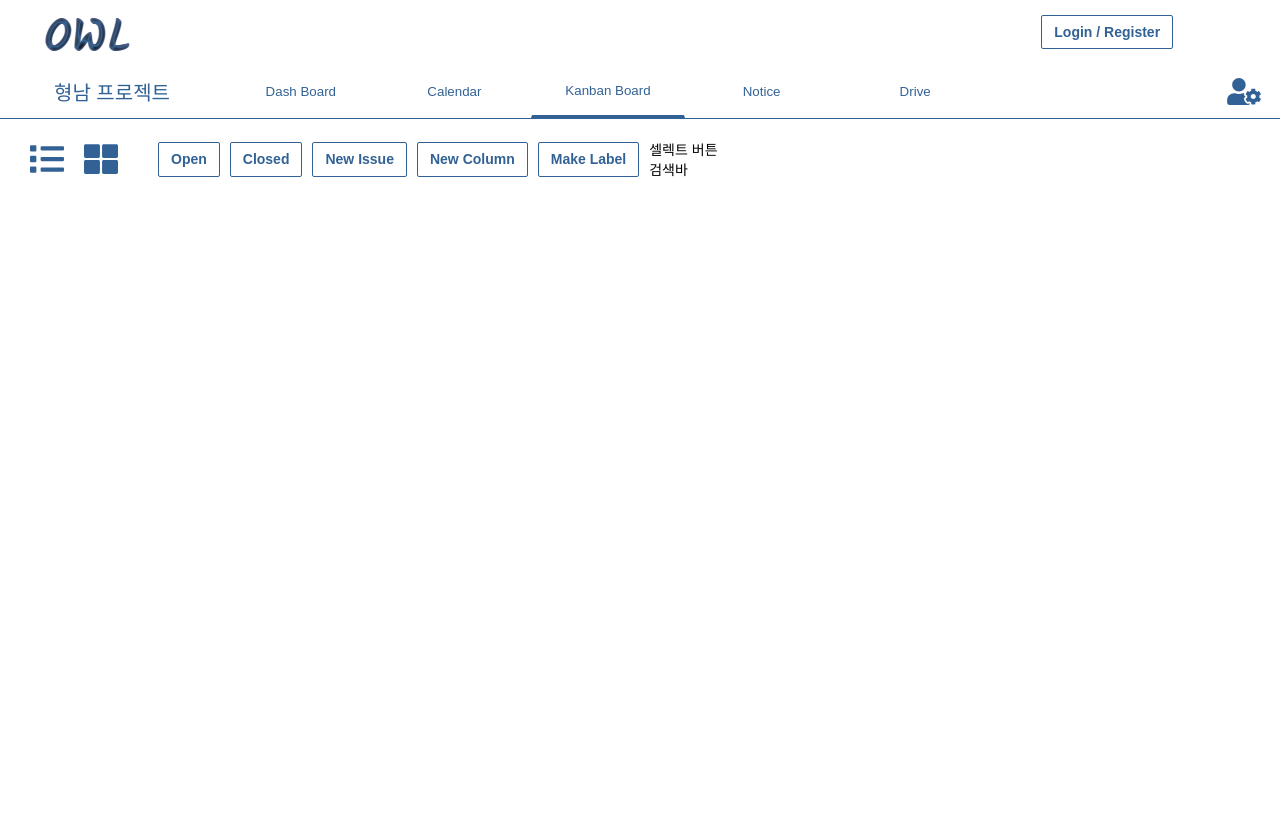
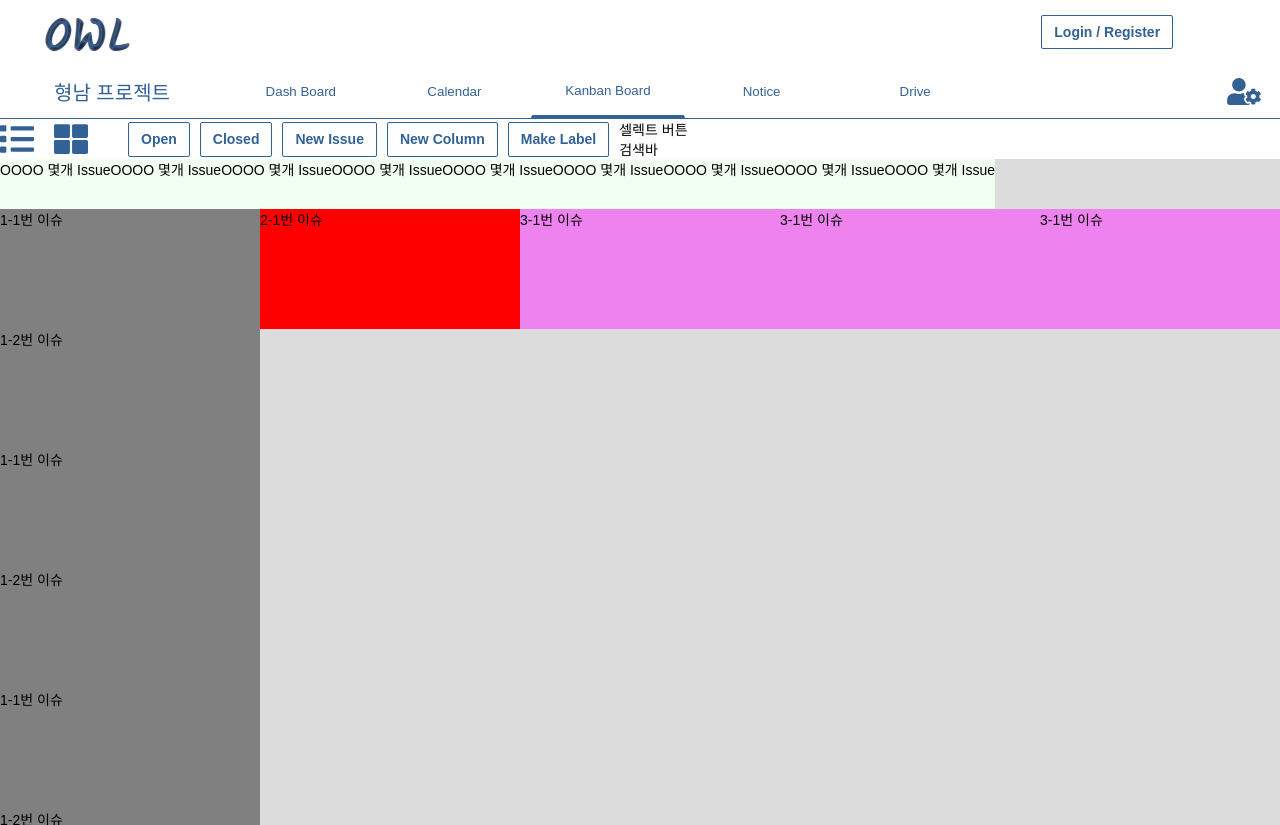
Before and after one commit to hyoungnamoh/react-owl, a Next.js app in the folder front/: page /project/projectList/projectDetail in a window 1280 px wide. Both pictures are taken after a click on the button "Kanban Board". Before the commit the page ends 800 px from the top, so only its background shows below. Built offline with nearby package versions, Linux system fonts and the light colour scheme.

Commit message:
Add: kanbanboard column 작업중

```diff
--- a/front/components/KanbanBoard.tsx
+++ b/front/components/KanbanBoard.tsx
@@ -6,11 +6,15 @@ const KanbanBoard = () => {
 
   });
   return (
-    <>
+    <div style={{ overflowY: 'hidden' }}>
       <div className={styles.header}>
         <div className={styles.selectViewTypeButtonContainer}>
-          <FaList color={'#326295'} className={styles.selectViewTypeButton} style={{ marginRight: 20 }} />
-          <FaThLarge color={'#326295'} className={styles.selectViewTypeButton} />
+          <div className={styles.selectViewTypeButtonWrapper} style={{ marginRight: 20 }} >
+            <FaList color={'#326295'} className={styles.selectViewTypeButton} />
+          </div>
+          <div className={styles.selectViewTypeButtonWrapper}>
+            <FaThLarge color={'#326295'} className={styles.selectViewTypeButton} />
+          </div>
         </div>
         <div className={styles.headerButton}>
           Open
@@ -33,10 +37,132 @@ const KanbanBoard = () => {
         </div>
           <div>
             검색바
-        </div>
+          </div>
         </div>
       </div>
-    </>
+      <div style={{ minWidth: 260, backgroundColor: 'gainsboro', display: 'flex', width: '100%' }}>
+        <div style={{ backgroundColor: 'honeydew', height: 50, position: 'sticky' }}>
+          OOOO 몇개 Issue
+        </div>
+        <div style={{ backgroundColor: 'honeydew', height: 50 }}>
+          OOOO 몇개 Issue
+          </div>
+        <div style={{ backgroundColor: 'honeydew', height: 50 }}>
+          OOOO 몇개 Issue
+          </div>
+        <div style={{ backgroundColor: 'honeydew', height: 50 }}>
+          OOOO 몇개 Issue
+          </div>
+        <div style={{ backgroundColor: 'honeydew', height: 50 }}>
+          OOOO 몇개 Issue
+          </div>
+        <div style={{ backgroundColor: 'honeydew', height: 50 }}>
+          OOOO 몇개 Issue
+          </div>
+        <div style={{ backgroundColor: 'honeydew', height: 50 }}>
+          OOOO 몇개 Issue
+          </div>
+        <div style={{ backgroundColor: 'honeydew', height: 50 }}>
+          OOOO 몇개 Issue
+          </div>
+        <div style={{ backgroundColor: 'honeydew', height: 50 }}>
+          OOOO 몇개 Issue
+          </div>
+      </div>
+      <div style={{ backgroundColor: 'gold', display: 'flex', width: '100%', height: '77vh', overflow: 'scroll' }}>
+        <div style={{ minWidth: 260, backgroundColor: 'gainsboro' }}>
+          <div style={{ backgroundColor: 'gray', height: 120, }}>
+            1-1번 이슈
+          </div>
+          <div style={{ backgroundColor: 'gray', height: 120, }}>
+            1-2번 이슈
+          </div>
+          <div style={{ backgroundColor: 'gray', height: 120, }}>
+            1-1번 이슈
+          </div>
+          <div style={{ backgroundColor: 'gray', height: 120, }}>
+            1-2번 이슈
+          </div>
+          <div style={{ backgroundColor: 'gray', height: 120, }}>
+            1-1번 이슈
+          </div>
+          <div style={{ backgroundColor: 'gray', height: 120, }}>
+            1-2번 이슈
+          </div>
+          <div style={{ backgroundColor: 'gray', height: 120, }}>
+            1-1번 이슈
+          </div>
+          <div style={{ backgroundColor: 'gray', height: 120, }}>
+            1-2번 이슈
+          </div>
+          <div style={{ backgroundColor: 'gray', height: 120, }}>
+            1-1번 이슈
+          </div>
+          <div style={{ backgroundColor: 'gray', height: 120, }}>
+            1-2번 이슈
+          </div>
+          <div style={{ backgroundColor: 'gray', height: 120, }}>
+            1-1번 이슈
+          </div>
+          <div style={{ backgroundColor: 'gray', height: 120, }}>
+            1-2번 이슈
+          </div>
+          <div style={{ backgroundColor: 'gray', height: 120, }}>
+            1-1번 이슈
+          </div>
+          <div style={{ backgroundColor: 'gray', height: 120, }}>
+            1-2번 이슈
+          </div>
+          <div style={{ backgroundColor: 'gray', height: 120, }}>
+            1-1번 이슈
+          </div>
+          <div style={{ backgroundColor: 'gray', height: 120, }}>
+            1-2번 이슈
+          </div>
+        </div>
+        <div style={{ minWidth: 260, backgroundColor: 'gainsboro' }}>
+          <div style={{ backgroundColor: 'red', height: 120, }}>
+            2-1번 이슈
+          </div>
+        </div>
+        <div style={{ minWidth: 260, backgroundColor: 'gainsboro' }}>
+          <div style={{ backgroundColor: 'violet', height: 120, }}>
+            3-1번 이슈
+          </div>
+        </div>
+        <div style={{ minWidth: 260, backgroundColor: 'gainsboro' }}>
+          <div style={{ backgroundColor: 'violet', height: 120, }}>
+            3-1번 이슈
+          </div>
+        </div>
+        <div style={{ minWidth: 260, backgroundColor: 'gainsboro' }}>
+          <div style={{ backgroundColor: 'violet', height: 120, }}>
+            3-1번 이슈
+          </div>
+        </div>
+        <div style={{ minWidth: 260, backgroundColor: 'gainsboro' }}>
+          <div style={{ backgroundColor: 'violet', height: 120, }}>
+            3-1번 이슈
+          </div>
+        </div>
+        <div style={{ minWidth: 260, backgroundColor: 'gainsboro' }}>
+          <div style={{ backgroundColor: 'violet', height: 120, }}>
+            3-1번 이슈
+          </div>
+        </div>
+        <div style={{ minWidth: 260, backgroundColor: 'gainsboro' }}>
+          <div style={{ backgroundColor: 'violet', height: 120, }}>
+            3-1번 이슈
+          </div>
+        </div>
+        <div style={{ minWidth: 260, backgroundColor: 'gainsboro' }}>
+          <div style={{ backgroundColor: 'violet', height: 120, }}>
+            3-1번 이슈
+          </div>
+        </div>
+      </div>
+
+    </div>
   );
 }
 
--- a/front/pages/project/projectList/projectDetail.tsx
+++ b/front/pages/project/projectList/projectDetail.tsx
@@ -85,7 +85,7 @@ const projectDetail = () => {
         )
       case 'Kanban Board':
         return (
-          <div style={{ padding: '20px 30px' }}>
+          <div style={{ }}>
             <KanbanBoard />
           </div>
         )
--- a/front/styles/KanbanBoard.module.scss
+++ b/front/styles/KanbanBoard.module.scss
@@ -32,13 +32,16 @@
   cursor: pointer;
 }
 
-.selectViewTypeButton {
+.selectViewTypeButtonWrapper {
   display: flex;
   align-items: center;
+}
+
+.selectViewTypeButton {
   width: 34px;
   height: 34px;
 }
 
-.selectViewTypeButton :hover {
+.selectViewTypeButtonWrapper :hover {
   cursor: pointer;
 }
```
